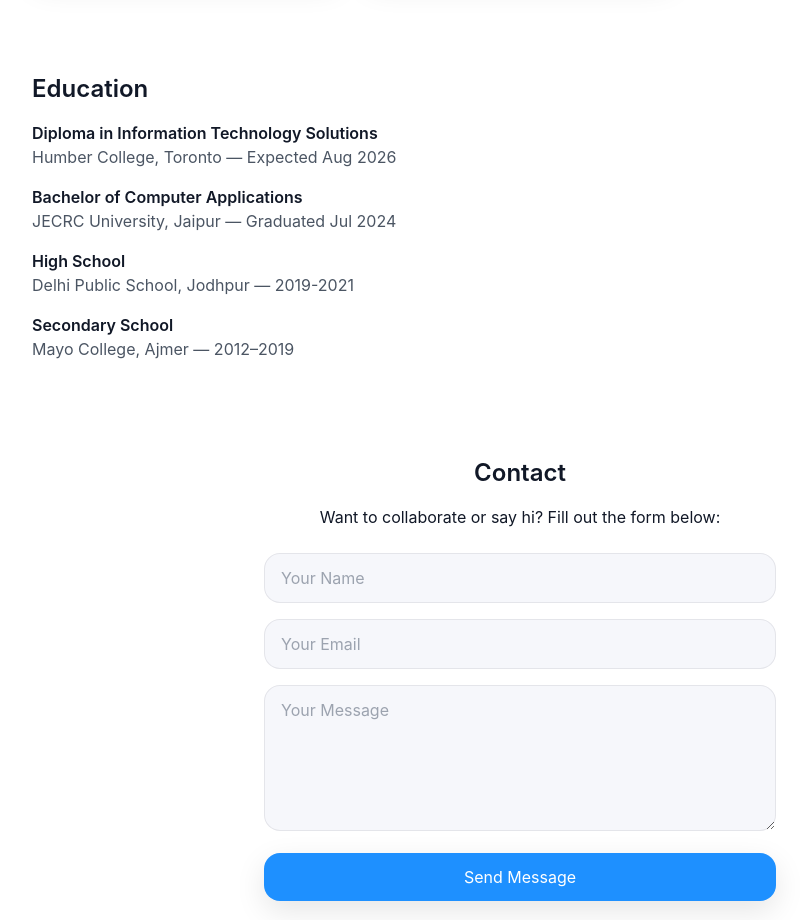
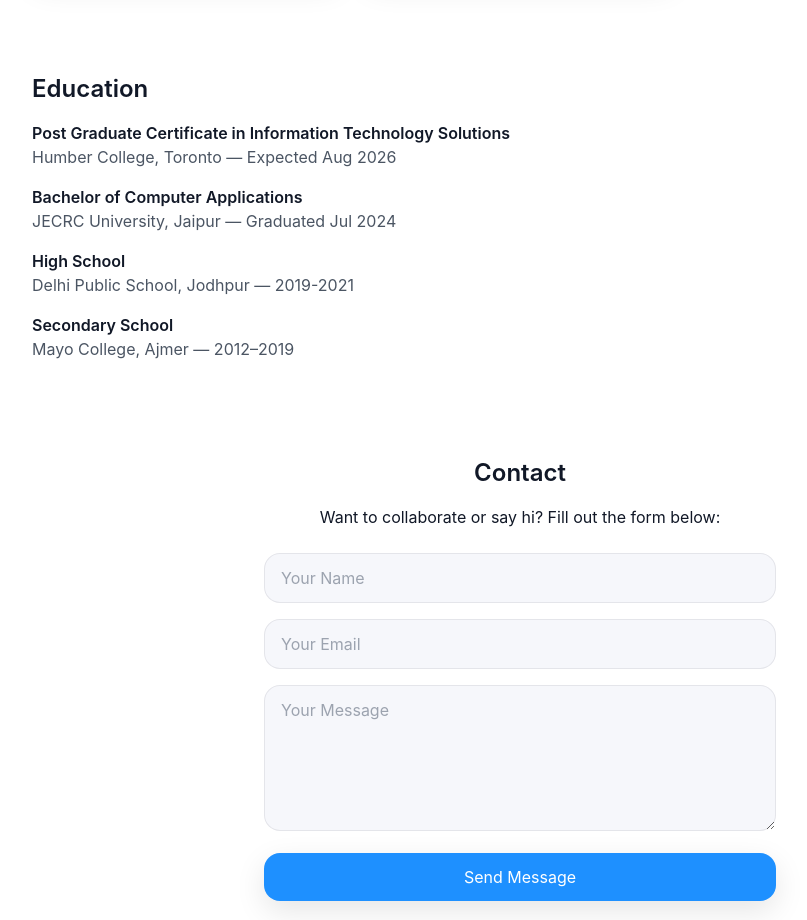
Before and after one commit to rohannbalani/Portfolio, a plain HTML site: page index.html in a window 1280 px wide. Shown: the part 3020-3940 px from the top of the page, without its empty margins (120-927 px from the left). Drawn offline with nearby package versions, Linux system fonts and the light colour scheme.

Commit message:
updated2

```diff
--- a/index.html
+++ b/index.html
@@ -292,7 +292,7 @@
     <section id="education" class="py-12" data-aos="fade-left">
       <h2 class="text-2xl font-semibold mb-4">Education</h2>
       <article class="mb-4">
-        <h3 class="font-semibold">Diploma in Information Technology Solutions</h3>
+        <h3 class="font-semibold">Post Graduate Certificate in Information Technology Solutions</h3>
         <p class="text-muted">Humber College, Toronto — Expected Aug 2026</p>
       </article>
       <article class="mb-4">
```
